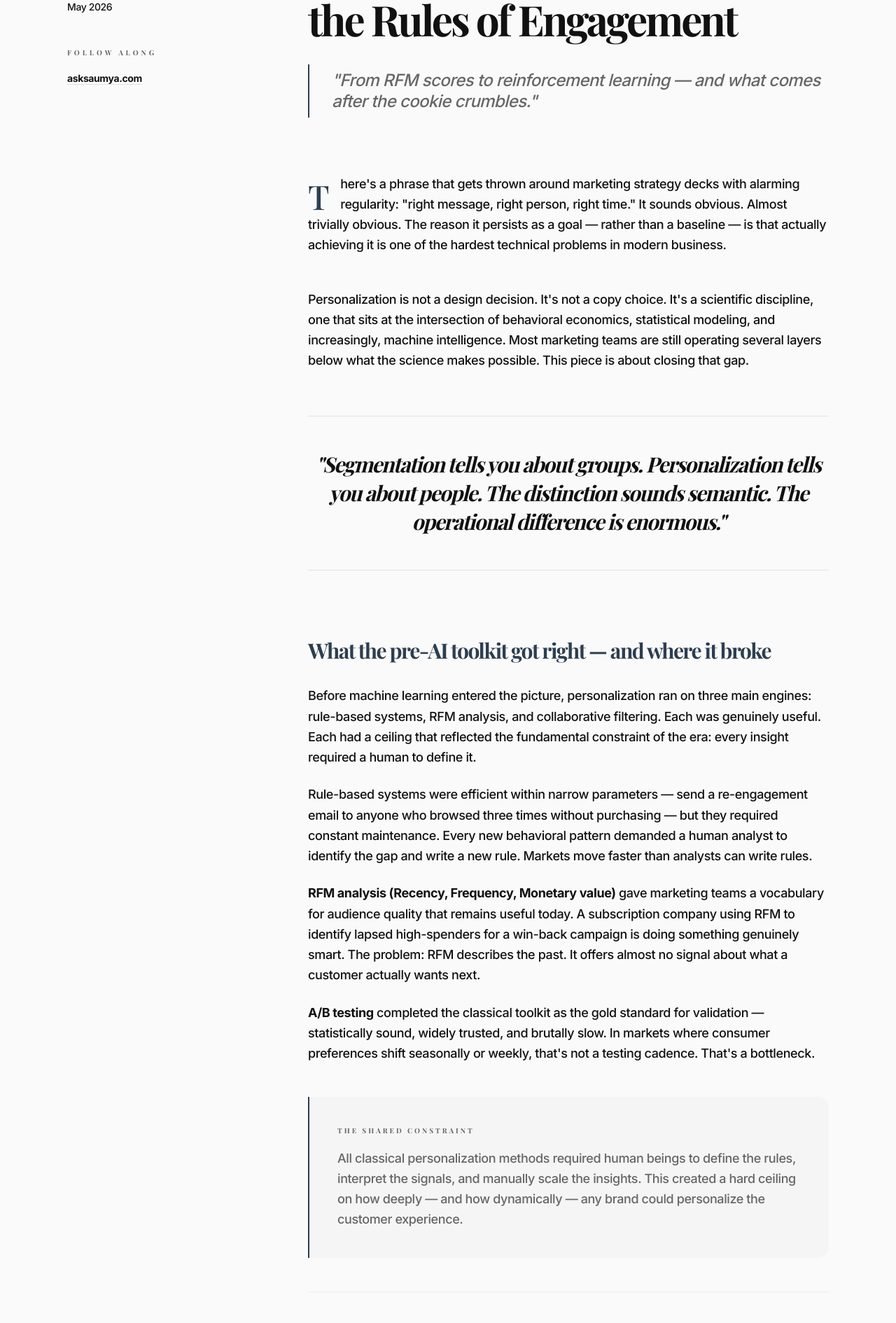
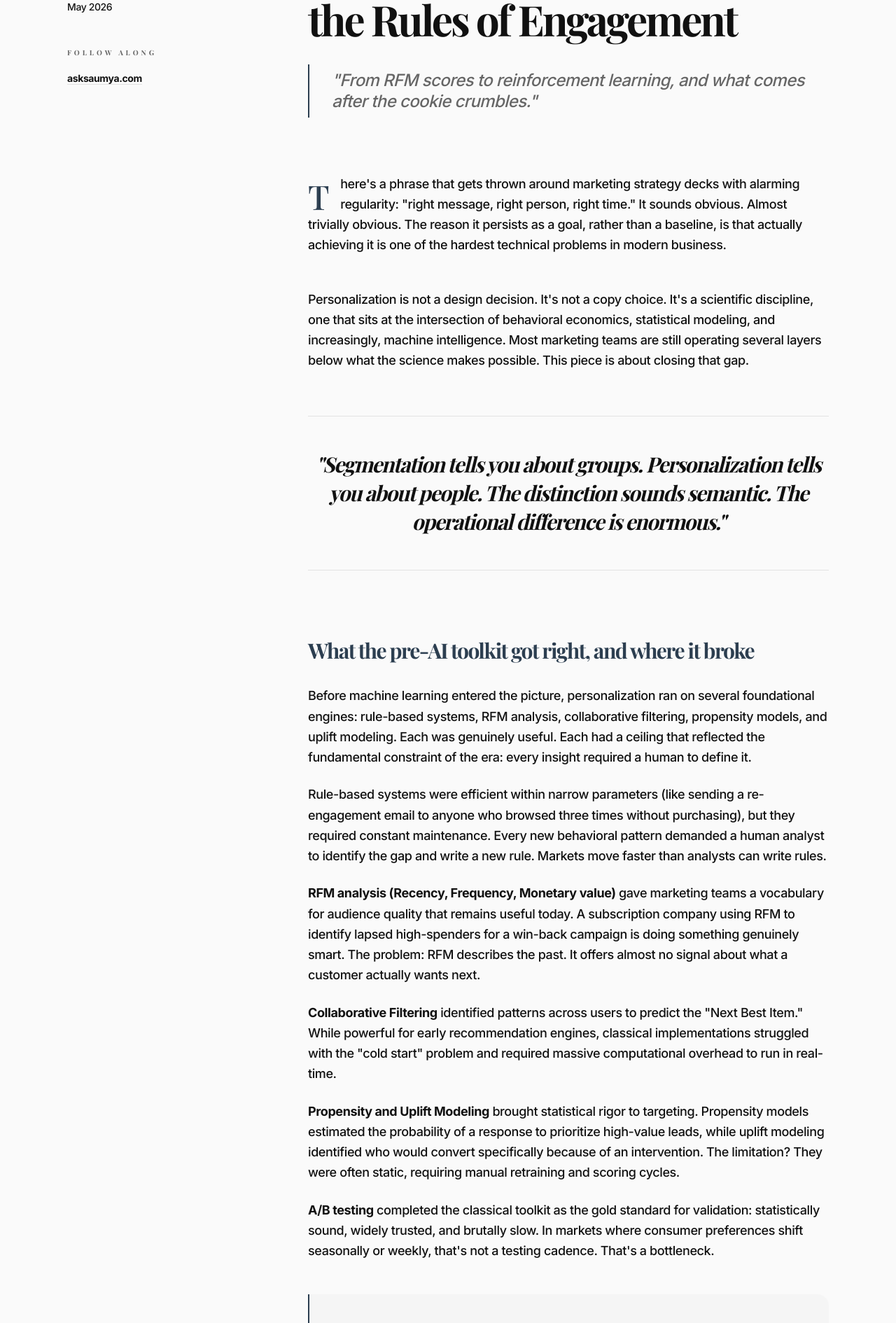
Before and after one commit to saumyasriv2511/my-portfolio-test, a Next.js app: page /blog/personalization-marketing-science in a window 1280 px wide. Shown: the part 350-2240 px from the top of the page at 70% size. Built offline with nearby package versions, Linux system fonts and the light colour scheme; a web font is replaced by a local one.

Commit message:
Update pre-AI toolkit section and remove em dashes

```diff
--- a/src/app/blog/page.tsx
+++ b/src/app/blog/page.tsx
@@ -7,7 +7,7 @@ const blogPosts = [
   {
     id: "personalization-marketing-science",
     title: "The Science of Making It Personal: How AI Is Rewriting Marketing's Most Misunderstood Discipline",
-    excerpt: "From RFM scores to reinforcement learning — and what comes after the cookie crumbles.",
+    excerpt: "From RFM scores to reinforcement learning, and what comes after the cookie crumbles.",
     date: "May 2026",
     category: "Marketing Science",
     readTime: "8 min read"
--- a/src/app/blog/personalization-marketing-science/page.tsx
+++ b/src/app/blog/personalization-marketing-science/page.tsx
@@ -56,13 +56,13 @@ export default function BlogPost() {
                   Personalization in Marketing Science: How AI Is Rewriting the Rules of Engagement
                 </h1>
                 <p className="text-xl md:text-2xl text-muted-foreground font-medium leading-tight tracking-tight border-l-2 border-accent pl-8 py-2 italic">
-                  "From RFM scores to reinforcement learning — and what comes after the cookie crumbles."
+                  "From RFM scores to reinforcement learning, and what comes after the cookie crumbles."
                 </p>
               </header>
 
               <div className="space-y-12 text-lg text-foreground leading-relaxed font-medium">
                 <p>
-                  <span className="text-5xl font-serif float-left mr-4 mt-2 leading-none text-accent">T</span>here's a phrase that gets thrown around marketing strategy decks with alarming regularity: "right message, right person, right time." It sounds obvious. Almost trivially obvious. The reason it persists as a goal — rather than a baseline — is that actually achieving it is one of the hardest technical problems in modern business.
+                  <span className="text-5xl font-serif float-left mr-4 mt-2 leading-none text-accent">T</span>here's a phrase that gets thrown around marketing strategy decks with alarming regularity: "right message, right person, right time." It sounds obvious. Almost trivially obvious. The reason it persists as a goal, rather than a baseline, is that actually achieving it is one of the hardest technical problems in modern business.
                 </p>
 
                 <p>
@@ -77,26 +77,32 @@ export default function BlogPost() {
 
                 <section>
                   <h2 className="text-2xl md:text-3xl font-serif font-bold tracking-tighter mb-8 pt-8 text-accent">
-                    What the pre-AI toolkit got right — and where it broke
+                    What the pre-AI toolkit got right, and where it broke
                   </h2>
                   <div className="space-y-6">
                     <p>
-                      Before machine learning entered the picture, personalization ran on three main engines: rule-based systems, RFM analysis, and collaborative filtering. Each was genuinely useful. Each had a ceiling that reflected the fundamental constraint of the era: every insight required a human to define it.
+                      Before machine learning entered the picture, personalization ran on several foundational engines: rule-based systems, RFM analysis, collaborative filtering, propensity models, and uplift modeling. Each was genuinely useful. Each had a ceiling that reflected the fundamental constraint of the era: every insight required a human to define it.
                     </p>
                     <p>
-                      Rule-based systems were efficient within narrow parameters — send a re-engagement email to anyone who browsed three times without purchasing — but they required constant maintenance. Every new behavioral pattern demanded a human analyst to identify the gap and write a new rule. Markets move faster than analysts can write rules.
+                      Rule-based systems were efficient within narrow parameters (like sending a re-engagement email to anyone who browsed three times without purchasing), but they required constant maintenance. Every new behavioral pattern demanded a human analyst to identify the gap and write a new rule. Markets move faster than analysts can write rules.
                     </p>
                     <p>
                       <strong>RFM analysis (Recency, Frequency, Monetary value)</strong> gave marketing teams a vocabulary for audience quality that remains useful today. A subscription company using RFM to identify lapsed high-spenders for a win-back campaign is doing something genuinely smart. The problem: RFM describes the past. It offers almost no signal about what a customer actually wants next.
                     </p>
                     <p>
-                      <strong>A/B testing</strong> completed the classical toolkit as the gold standard for validation — statistically sound, widely trusted, and brutally slow. In markets where consumer preferences shift seasonally or weekly, that's not a testing cadence. That's a bottleneck.
+                      <strong>Collaborative Filtering</strong> identified patterns across users to predict the "Next Best Item." While powerful for early recommendation engines, classical implementations struggled with the "cold start" problem and required massive computational overhead to run in real-time.
+                    </p>
+                    <p>
+                      <strong>Propensity and Uplift Modeling</strong> brought statistical rigor to targeting. Propensity models estimated the probability of a response to prioritize high-value leads, while uplift modeling identified who would convert specifically because of an intervention. The limitation? They were often static, requiring manual retraining and scoring cycles.
+                    </p>
+                    <p>
+                      <strong>A/B testing</strong> completed the classical toolkit as the gold standard for validation: statistically sound, widely trusted, and brutally slow. In markets where consumer preferences shift seasonally or weekly, that's not a testing cadence. That's a bottleneck.
                     </p>
                   </div>
 
                   <div className="mt-12 p-10 bg-secondary-bg/50 border-l-2 border-accent rounded-r-2xl">
                     <h4 className="text-[10px] font-bold uppercase tracking-[0.3em] text-muted-foreground mb-4">The Shared Constraint</h4>
-                    <p className="text-lg text-muted-foreground leading-relaxed">All classical personalization methods required human beings to define the rules, interpret the signals, and manually scale the insights. This created a hard ceiling on how deeply — and how dynamically — any brand could personalize the customer experience.</p>
+                    <p className="text-lg text-muted-foreground leading-relaxed">All classical personalization methods required human beings to define the rules, interpret the signals, and manually scale the insights. This created a hard ceiling on how deeply, and how dynamically, any brand could personalize the customer experience.</p>
                   </div>
                 </section>
 
@@ -120,14 +126,14 @@ export default function BlogPost() {
                       <div className="h-px w-12 bg-accent mb-6"></div>
                       <h3 className="text-xl font-serif font-bold tracking-tight">NLP & Unstructured Data</h3>
                       <p className="text-muted-foreground text-sm leading-relaxed">
-                        For the first time, systems could process unstructured data—text, images, audio—and extract meaningful signals. NLP can read not just what customers buy, but how they feel about their experiences.
+                        For the first time, systems could process unstructured data (text, images, audio) and extract meaningful signals. NLP can read not just what customers buy, but how they feel about their experiences.
                       </p>
                     </div>
                     <div className="space-y-4">
                       <div className="h-px w-12 bg-accent mb-6"></div>
                       <h3 className="text-xl font-serif font-bold tracking-tight">Reinforcement Learning</h3>
                       <p className="text-muted-foreground text-sm leading-relaxed">
-                        Unlike static models, RL agents optimize in real time—taking actions, observing outcomes, and adjusting behavior to maximize a reward signal. This is the logic driving Spotify’s Discover Weekly.
+                        Unlike static models, RL agents optimize in real time, taking actions, observing outcomes, and adjusting behavior to maximize a reward signal. This is the logic driving Spotify’s Discover Weekly.
                       </p>
                     </div>
                   </div>
@@ -139,8 +145,8 @@ export default function BlogPost() {
                   </h2>
                   <div className="grid grid-cols-1 md:grid-cols-2 gap-x-12 gap-y-12 mt-12">
                     {[
-                      { title: "Regulatory Exposure", desc: "GDPR and CCPA aren't compliance footnotes — they directly constrain how AI models are trained and deployed. Consent management must be built into the workflow from day one." },
-                      { title: "Surveillance vs Relevance", desc: "There is a thin, important line between a helpful recommendation and being watched. Consumers will share data — but only when they feel in control of the exchange." },
+                      { title: "Regulatory Exposure", desc: "GDPR and CCPA aren't compliance footnotes; they directly constrain how AI models are trained and deployed. Consent management must be built into the workflow from day one." },
+                      { title: "Surveillance vs Relevance", desc: "There is a thin, important line between a helpful recommendation and being watched. Consumers will share data, but only when they feel in control of the exchange." },
                       { title: "Algorithmic Bias", desc: "Models trained on historical data encode historical inequities. Regular fairness audits and cross-functional review are now standard practice for responsible teams." },
                       { title: "The Cookieless Pivot", desc: "Third-party cookies are gone. The path forward runs through first-party and zero-party data proactively volunteered by consumers." }
                     ].map((item, i) => (
@@ -159,9 +165,9 @@ export default function BlogPost() {
                   <div className="grid grid-cols-1 md:grid-cols-2 gap-8 mt-12">
                     {[
                       { label: "Generative AI", title: "Content at Scale", desc: "Instead of A/B testing three subject lines, generate a distinct, dynamically written subject line for each of two million subscribers." },
-                      { label: "Federated Learning", title: "Privacy-Preserving ML", desc: "Models trained locally on devices, sharing only aggregated updates—never raw personal data. A structural competitive advantage." },
+                      { label: "Federated Learning", title: "Privacy-Preserving ML", desc: "Models trained locally on devices, sharing only aggregated updates, never raw personal data. A structural competitive advantage." },
                       { label: "Contextual AI", title: "Real-time Signals", desc: "Synthesizing signals from the current session, device type, and even weather to make instantaneous decisions without explicit input." },
-                      { label: "Agentic AI", title: "Autonomous Orchestration", desc: "Autonomous agents that identify a churn risk, craft a retention offer, and select the optimal channel — all without human triggering." }
+                      { label: "Agentic AI", title: "Autonomous Orchestration", desc: "Autonomous agents that identify a churn risk, craft a retention offer, and select the optimal channel, all without human triggering." }
                     ].map((item, i) => (
                       <div key={i} className="p-8 bg-secondary-bg/30 border border-foreground/5 hover:border-accent/20 transition-all rounded-xl">
                         <span className="text-[10px] font-bold uppercase tracking-[0.3em] text-accent mb-4 block">{item.label}</span>
```
